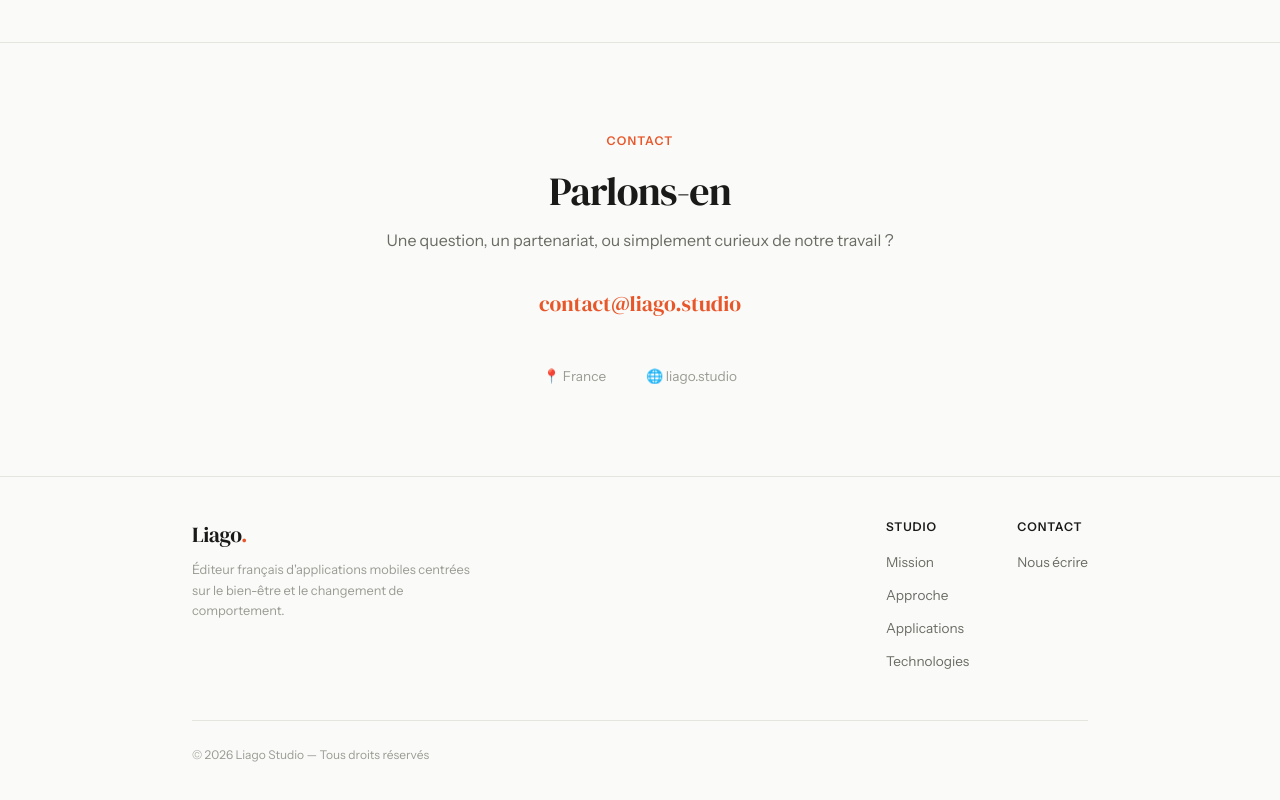
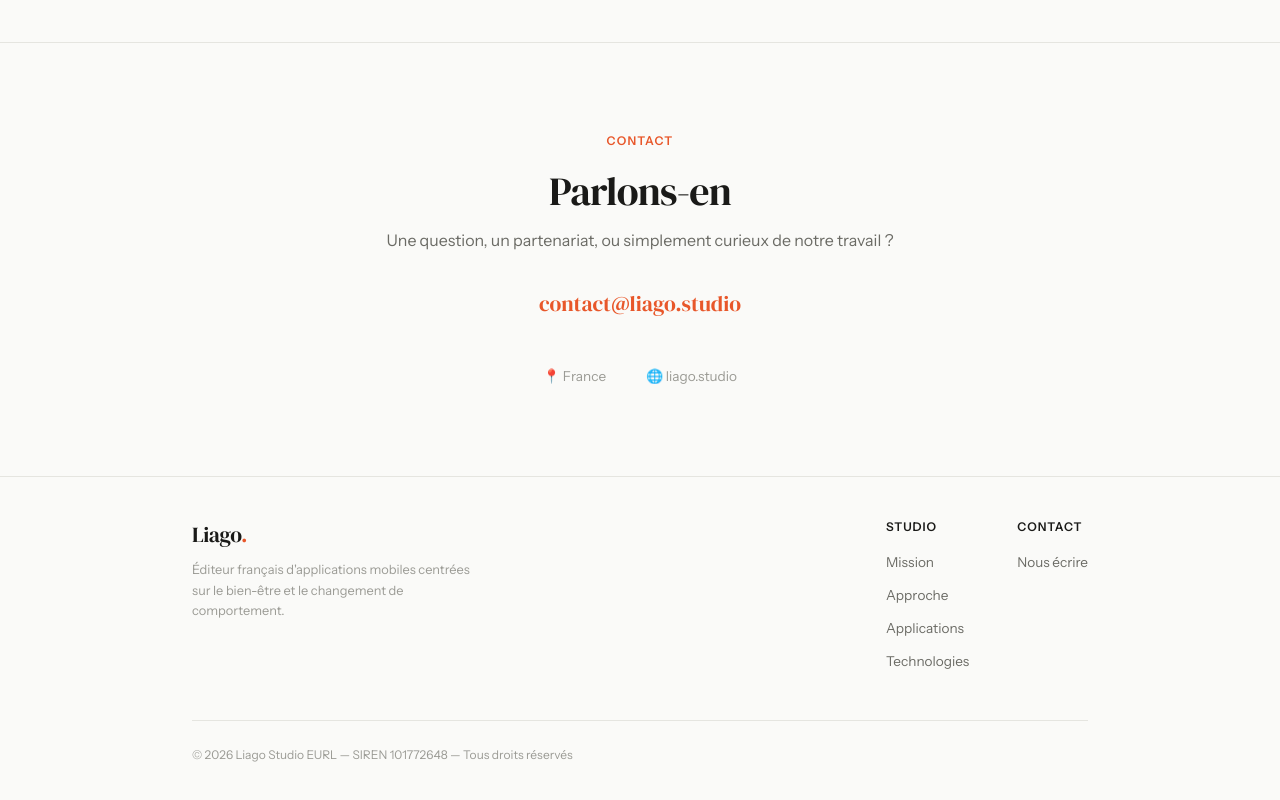
Before and after one commit to Charlu59/LiagoStudio, a plain HTML site: page index.html in a window 1280 px wide. Shown: the part 4867-5667 px from the top of the page. Drawn offline with Linux system fonts and the light colour scheme.

Commit message:
Update footer text with company details

```diff
--- a/index.html
+++ b/index.html
@@ -991,7 +991,7 @@
         </div>
       </div>
       <div class="footer-bottom">
-        <span>© 2026 Liago Studio — Tous droits réservés</span>
+        <span>© 2026 Liago Studio EURL — SIREN 101772648 — Tous droits réservés</span>
       </div>
     </div>
   </footer>
```
